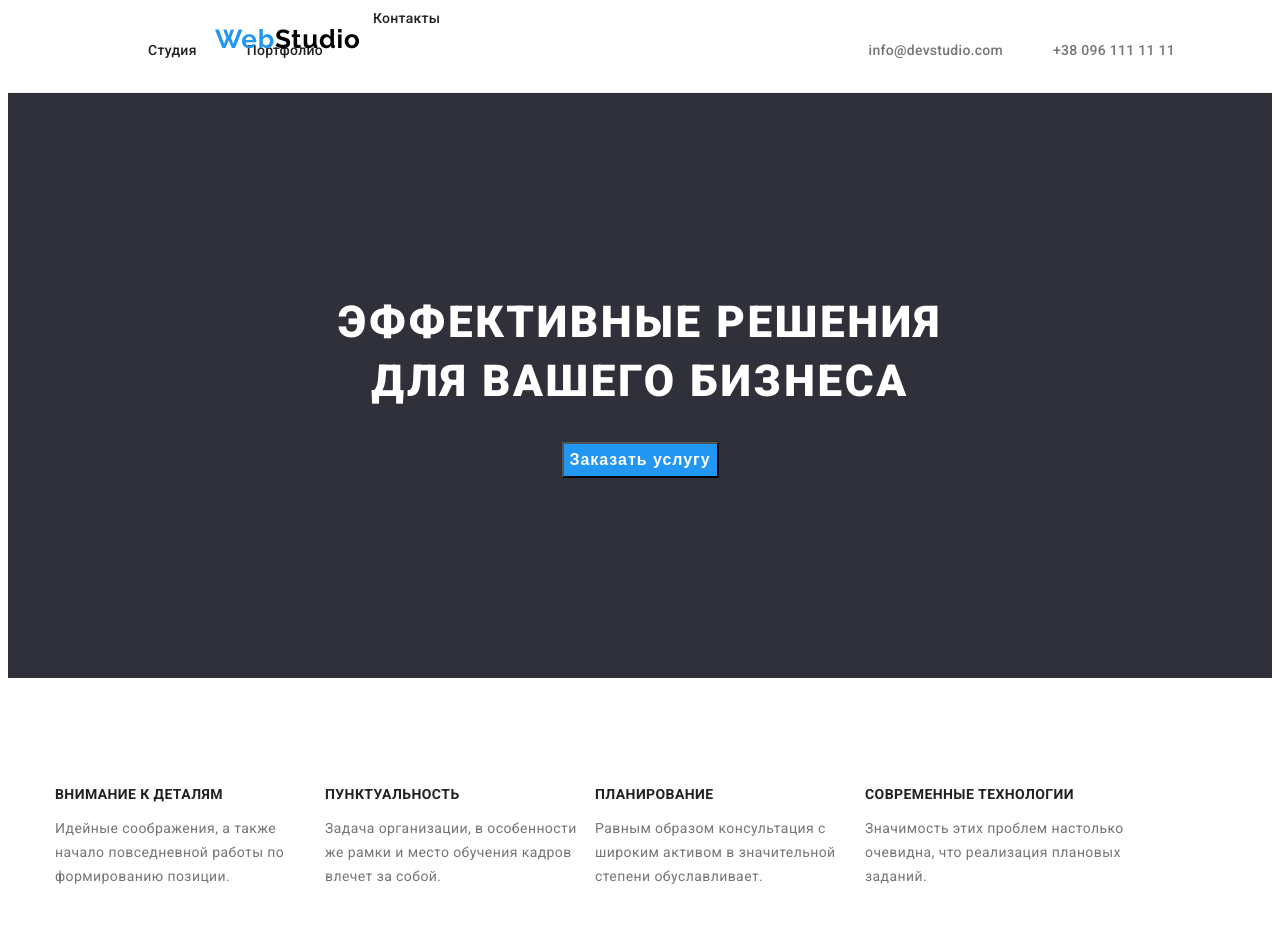
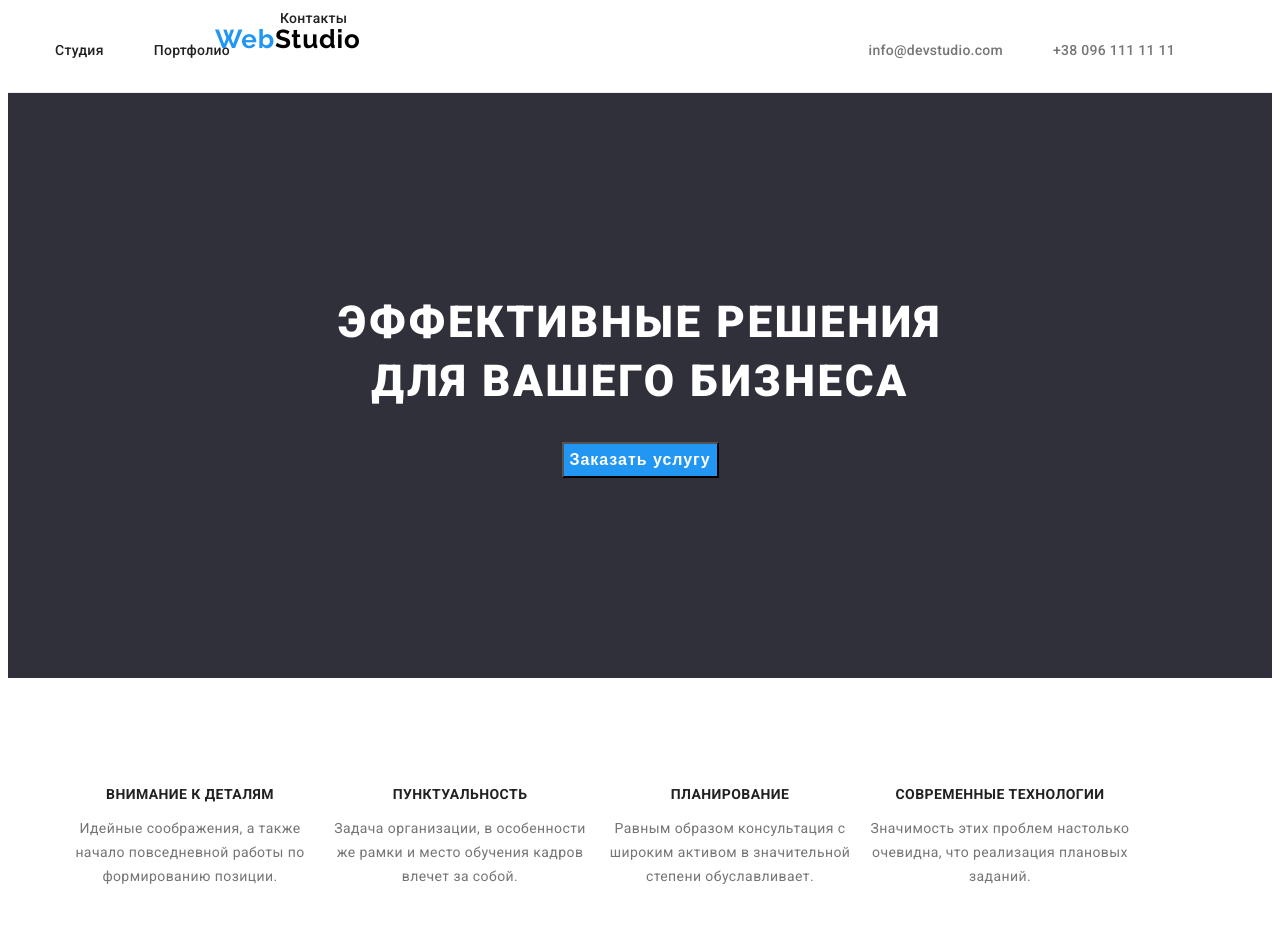
Before and after one commit to eksperiand/goit-markup-hw-03, a plain HTML site: page index.html in a window 1280 px wide. Shown: the top 952 px of the page. Drawn offline with Linux system fonts and the light colour scheme.

Commit message:
update css

```diff
--- a/Styels/styels.css
+++ b/Styels/styels.css
@@ -49,7 +49,6 @@ img {
 
 .heder-list {
     display: flex;
-    margin-left: 93px;
 }
 
 .heder-logo {
@@ -183,6 +182,7 @@ img {
 }
 
 .chip-name {
+    text-align: center;
     font-weight: 700;
     font-size: 14px;
     line-height: 1.33;
@@ -193,6 +193,7 @@ img {
 }
 
 .chip-par {
+    text-align: center;
     font-weight: 400;
     font-size: 14px;
     line-height: 1.71;
```
